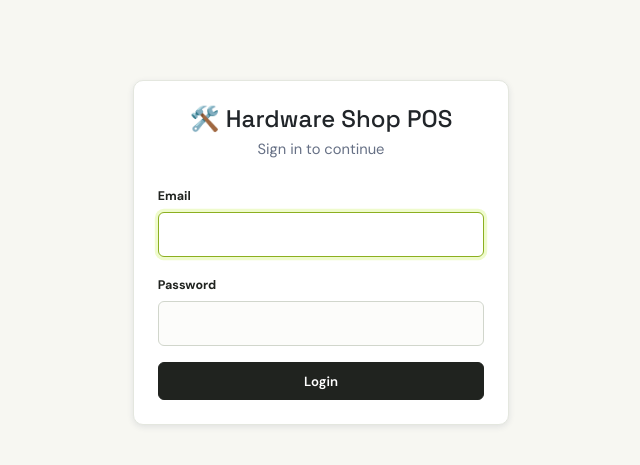
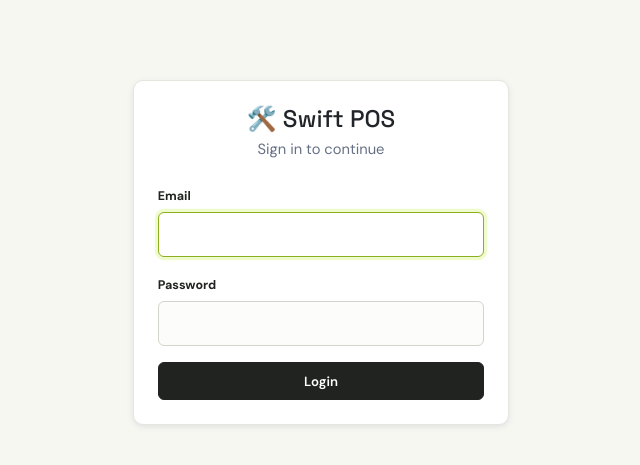
Before and after one commit to swiftinvite25/POS-, a Flask app: page /login in a window 1280 px wide. Shown: the top 465 px of the page, without its empty margins (319-959 px from the left). Run offline with Flask 3, Linux system fonts and the light colour scheme; some libraries are stand-ins or nearby versions.

Commit message:
changed name of the App to Swift

```diff
--- a/app.py
+++ b/app.py
@@ -1,5 +1,5 @@
 """
-Hardware Shop POS — Flask application.
+Swift POS — Flask application.
 
 Single-file Flask app (per the project's "keep it simple" scope):
   - Session-based auth with hashed passwords, two roles (owner, cashier)
--- a/templates/activity.html
+++ b/templates/activity.html
@@ -1,5 +1,5 @@
 {% extends "base.html" %}
-{% block title %}Activity — Hardware Shop POS{% endblock %}
+{% block title %}Activity — Swift POS{% endblock %}
 {% block content %}
 <h1 class="h3 mb-3">Activity Log</h1>
 
--- a/templates/base.html
+++ b/templates/base.html
@@ -3,7 +3,7 @@
 <head>
     <meta charset="utf-8">
     <meta name="viewport" content="width=device-width, initial-scale=1">
-    <title>{% block title %}Hardware Shop POS{% endblock %}</title>
+    <title>{% block title %} Swift POS{% endblock %}</title>
     <link href="https://cdn.jsdelivr.net/npm/bootstrap@5.3.3/dist/css/bootstrap.min.css" rel="stylesheet">
     <link rel="preconnect" href="https://fonts.googleapis.com">
     <link rel="preconnect" href="https://fonts.gstatic.com" crossorigin>
@@ -17,7 +17,7 @@
     <aside class="app-sidebar">
         <a class="brand-mark" href="{{ url_for('index') }}">
             <span class="brand-icon">HP</span>
-            <span><strong>Hardware</strong><small>point of sale</small></span>
+            <span><strong>Swift</strong><small>point of sale</small></span>
         </a>
         <div class="sidebar-label">Workspace</div>
         <nav class="side-nav">
--- a/templates/dashboard.html
+++ b/templates/dashboard.html
@@ -1,5 +1,5 @@
 {% extends "base.html" %}
-{% block title %}Dashboard — Hardware Shop POS{% endblock %}
+{% block title %}Dashboard — Swift POS{% endblock %}
 {% block content %}
 <h1 class="h3 mb-4">Dashboard</h1>
 
--- a/templates/error.html
+++ b/templates/error.html
@@ -1,5 +1,5 @@
 {% extends "base.html" %}
-{% block title %}{{ code }} — Hardware Shop POS{% endblock %}
+{% block title %}{{ code }} — Swift Shop POS{% endblock %}
 {% block content %}
 <div class="text-center py-5">
     <h1 class="display-4">{{ code }}</h1>
--- a/templates/expenses.html
+++ b/templates/expenses.html
@@ -1,5 +1,5 @@
 {% extends "base.html" %}
-{% block title %}Expenses — Hardware Shop POS{% endblock %}
+{% block title %}Expenses — Swift POS{% endblock %}
 {% block content %}
 <h1 class="h3 mb-3">Expenses</h1>
 
--- a/templates/inventory.html
+++ b/templates/inventory.html
@@ -1,5 +1,5 @@
 {% extends "base.html" %}
-{% block title %}Inventory — Hardware Shop POS{% endblock %}
+{% block title %}Inventory — Swift POS{% endblock %}
 {% block content %}
 <h1 class="h3 mb-3">Inventory / Purchases</h1>
 
--- a/templates/locked.html
+++ b/templates/locked.html
@@ -1,5 +1,5 @@
 {% extends "base.html" %}
-{% block title %}Subscription Locked — Hardware Shop POS{% endblock %}
+{% block title %}Subscription Locked — Swift POS{% endblock %}
 {% block content %}
 <div class="row justify-content-center">
     <div class="col-12 col-md-8 col-lg-6">
--- a/templates/login.html
+++ b/templates/login.html
@@ -1,11 +1,11 @@
 {% extends "base.html" %}
-{% block title %}Login — Hardware Shop POS{% endblock %}
+{% block title %}Login — Swift POS{% endblock %}
 {% block content %}
 <div class="row justify-content-center">
     <div class="col-12 col-sm-8 col-md-5 col-lg-4">
         <div class="card shadow-sm mt-5">
             <div class="card-body p-4">
-                <h1 class="h4 mb-1 text-center">🛠️ Hardware Shop POS</h1>
+                <h1 class="h4 mb-1 text-center">🛠️ Swift POS</h1>
                 <p class="text-muted text-center mb-4">Sign in to continue</p>
                 <form method="post">
                     <div class="mb-3">
--- a/templates/pos.html
+++ b/templates/pos.html
@@ -1,5 +1,5 @@
 {% extends "base.html" %}
-{% block title %}POS — Hardware Shop POS{% endblock %}
+{% block title %}POS — Swift POS{% endblock %}
 {% block content %}
 <div class="row g-3">
     <div class="col-12 col-lg-7">
--- a/templates/product_form.html
+++ b/templates/product_form.html
@@ -1,5 +1,5 @@
 {% extends "base.html" %}
-{% block title %}{{ "Edit" if mode == "edit" else "Add" }} Product — Hardware Shop POS{% endblock %}
+{% block title %}{{ "Edit" if mode == "edit" else "Add" }} Product — Swift POS{% endblock %}
 {% block content %}
 <div class="row justify-content-center">
     <div class="col-12 col-md-8 col-lg-6">
--- a/templates/products.html
+++ b/templates/products.html
@@ -1,5 +1,5 @@
 {% extends "base.html" %}
-{% block title %}Products — Hardware Shop POS{% endblock %}
+{% block title %}Products — Swift POS{% endblock %}
 {% block content %}
 <div class="d-flex justify-content-between align-items-center mb-3">
     <h1 class="h3 mb-0">Products</h1>
--- a/templates/reports.html
+++ b/templates/reports.html
@@ -1,5 +1,5 @@
 {% extends "base.html" %}
-{% block title %}Reports — Hardware Shop POS{% endblock %}
+{% block title %}Reports — Swift POS{% endblock %}
 {% block content %}
 <div class="d-flex justify-content-between align-items-center mb-3">
     <h1 class="h3 mb-0">Reports</h1>
--- a/templates/select_shop.html
+++ b/templates/select_shop.html
@@ -1,5 +1,5 @@
 {% extends "base.html" %}
-{% block title %}Select Shop — Hardware Shop POS{% endblock %}
+{% block title %}Select Shop — Swift POS{% endblock %}
 {% block content %}
 <div class="row justify-content-center">
     <div class="col-12 col-sm-8 col-md-6 col-lg-5">
--- a/templates/users.html
+++ b/templates/users.html
@@ -1,5 +1,5 @@
 {% extends "base.html" %}
-{% block title %}Users — Hardware Shop POS{% endblock %}
+{% block title %}Users — Swift POS{% endblock %}
 {% block content %}
 <h1 class="h3 mb-3">Users</h1>
 
```
